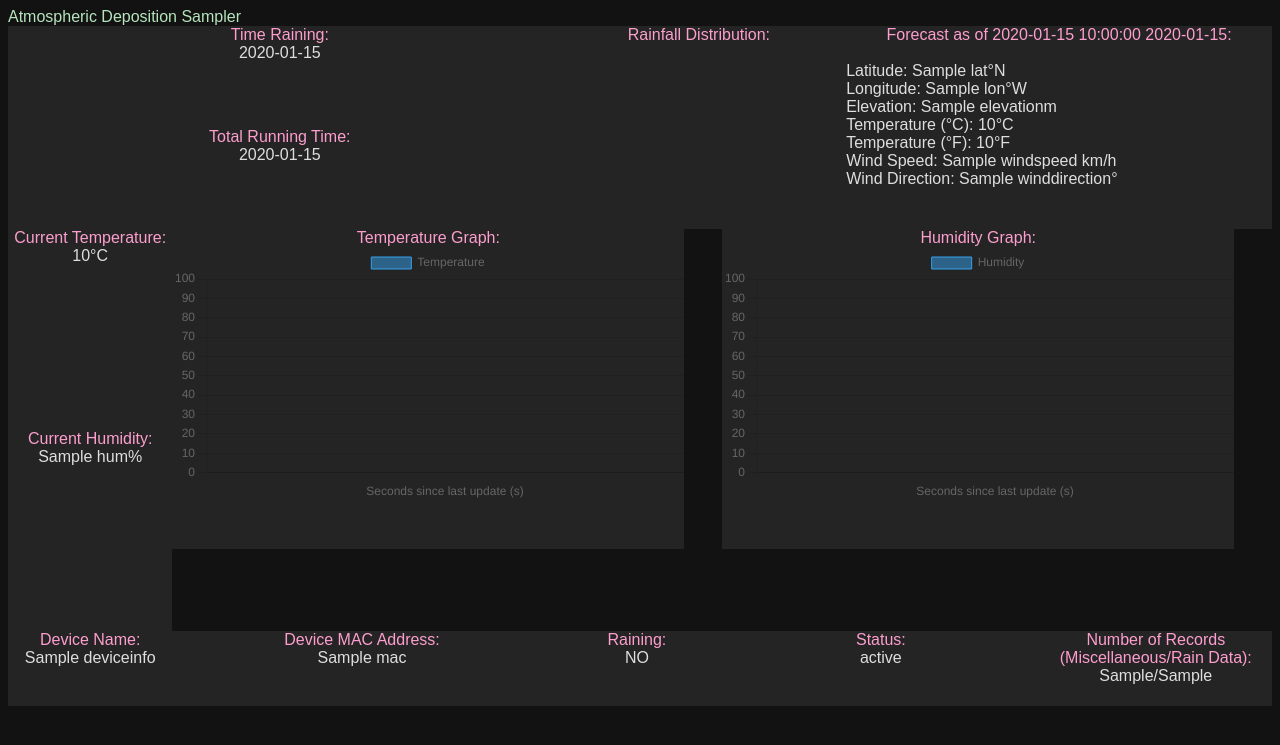
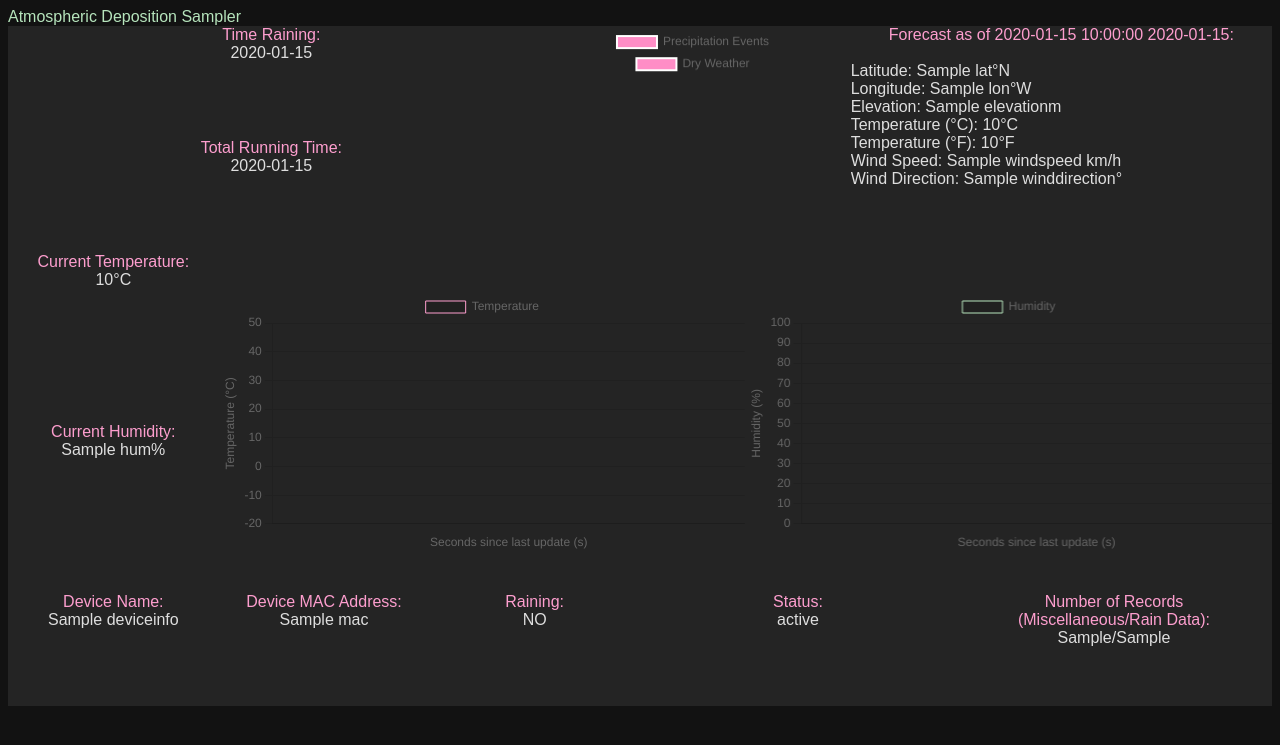
Before and after one commit to uyechi23/ADSDashboard, a Flask app: template templates/dashboard.html in a window 1280 px wide. Shown: the top 745 px of the page. Run offline with Flask 2, Linux system fonts and the light colour scheme; the template is opened without the code that fills it: most values are stand-ins (such as "Sample title", 1, 10 or a date in 2020); some libraries are stand-ins or nearby versions; some web fonts are replaced.

Commit message:
Completed Chart.js graphs

```diff
--- a/app.py
+++ b/app.py
@@ -43,8 +43,8 @@
 
     # calculate the time difference and parse into string
     runtime = newest-oldest
-    totalseconds = runtime.total_seconds()
-    days, remainder = divmod(totalseconds, 86400)
+    runtime = runtime.total_seconds()
+    days, remainder = divmod(runtime, 86400)
     hours, remainder = divmod(remainder, 3600)
     minutes, seconds = divmod(remainder, 60)
     runtime_string = f'{int(days)}d {int(hours):02}h {int(minutes):02}m {seconds:.3}s'
@@ -66,6 +66,9 @@
         'runtime':runtime_string,
         'raintime':raintime_string
     }
+
+    # percentage rain data
+    raintimedist = [raintime/runtime, (runtime-raintime)/runtime]
 
     # query device info
     query = f'\
@@ -109,8 +112,7 @@
     times = [datetime.strptime(item, "%Y-%m-%d %H:%M:%S.%f") for item in times] # parse string to datetime
     last_timestamp = times[0] # save the most recent timestamp
     times = [(last_timestamp - item) for item in times] # calculate timedelta from latest timestamp
-    times = [round(-1*item.total_seconds(), 2) for item in times] # convert to total seconds from latest timestamp
-    print(times)
+    times = [round(-1*item.total_seconds()) for item in times] # convert to total seconds from latest timestamp
 
     # flip lists to display properly on Jinja template
     times.reverse()
@@ -150,7 +152,8 @@
                            deviceinfo=deviceinfo,
                            times=times,
                            humidityvalues=humidityvalues,
-                           temperaturevalues=temperaturevalues)
+                           temperaturevalues=temperaturevalues,
+                           raintimedist=raintimedist)
 
 """
     inputmiscdata - Input data to database with Flask URL Parameters (miscellaneous data)
--- a/static/css/main.css
+++ b/static/css/main.css
@@ -27,6 +27,7 @@
     --spacing-large: calc(var(--spacing-base)*3.0);
     --spacing-medium: calc(var(--spacing-base)*2.0);
     --spacing-small: calc(var(--spacing-base)*1.0);
+    --spacing-xsmall: calc(var(--spacing-base)*0.5);
 }
 
 /* body styles */
@@ -54,7 +55,7 @@
     font-size: var(--font-medium);
     padding: 0 var(--spacing-medium);
     text-align: center;
-    margin: var(--spacing-medium) 0;
+    margin: var(--spacing-small) 0;
 }
 
 /* forecast text styles */
@@ -84,14 +85,8 @@
 /* grid layout */
 .grid-container {
     display: grid;
-    grid-template-areas:
-        "raintime raintime raintime timegraph timegraph forecast forecast"
-        "runtime runtime runtime timegraph timegraph forecast forecast"
-        "currtemp tempgraph tempgraph tempgraph humgraph humgraph humgraph"
-        "currtemp tempgraph tempgraph tempgraph humgraph humgraph humgraph"
-        "currhum tempgraph tempgraph tempgraph humgraph humgraph humgraph"
-        "currhum tempgraph tempgraph tempgraph humgraph humgraph humgraph"
-        "devicename devicemac devicemac raining status status recordnum";
+    grid-template-rows: repeat(12, 1fr);
+    grid-template-columns: repeat(12, 1fr);
     gap: var(--spacing-small);
     padding: var(--spacing-medium);
     height: 85vh;
@@ -101,31 +96,33 @@
 .grid-item {
     background-color: #242424;
     border-radius: var(--spacing-medium);
-    padding-top: var(--spacing-base);
     padding: var(--spacing-small);
     overflow: hidden;
     font-size: var(--font-small);
 }
 
 /* grid area definitions */
-.grid-raintime {grid-area: raintime;}
-.grid-runtime {grid-area: runtime;}
-.grid-timegraph {grid-area: timegraph;}
-.grid-forecast {grid-area: forecast;}
-.grid-tempgraph {grid-area: tempgraph; width: 40vw; height: 40vh;}
-.grid-humgraph {grid-area: humgraph; width: 40vw; height: 40vh;}
-.grid-currtemp {grid-area: currtemp;}
-.grid-currhum {grid-area: currhum;}
-.grid-devicemac {grid-area: devicemac;}
-.grid-devicename {grid-area: devicename;}
-.grid-raining {grid-area: raining;}
-.grid-status {grid-area: status;}
-.grid-recordnum {grid-area: recordnum;}
+.grid-raintime { grid-area: 1 / 1 / 3 / 6 ; }
+.grid-runtime { grid-area: 3 / 1 / 5 / 6 ; }
+.grid-timegraph { grid-area: 1 / 6 / 5 / 9 ; }
+.grid-forecast { grid-area: 1 / 9 / 5 / 13 ; }
+.grid-currtemp { grid-area: 5 / 1 / 8 / 3; }
+.grid-currhum { grid-area: 8 / 1 / 11 / 3; }
+.grid-tempgraph { grid-area: 5 / 3 / 11 / 8; }
+.grid-humgraph { grid-area: 5 / 8 / 11 / 13; }
+.grid-devicename { grid-area: 11 / 1 / 13 / 3; }
+.grid-devicemac { grid-area: 11 / 3 / 13 / 5; }
+.grid-raining { grid-area: 11 / 5 / 13 / 7; }
+.grid-status { grid-area: 11 / 7 / 13 / 10; }
+.grid-recordnum { grid-area: 11 / 10 / 13 / 13; }
 
 /* graph style definitions */
 .chart-container {
+    display: flex; /* Use Flexbox layout */
+    align-items: center; /* Vertically align items */
+    justify-content: center; /* Horizontally align items */
     width: 100%;
-    height: 100%;
+    height: 100%
 }
 
 canvas {
--- a/templates/base.html
+++ b/templates/base.html
@@ -30,7 +30,8 @@
                 <div class="timer">{{timers['runtime']}}</div>
             </div>
             <div class="grid-item grid-timegraph" style="text-align:center">
-                <div class="box-header">Rainfall Distribution:</div>
+                {% block raintimedist %}
+                {% endblock %}
             </div>
             <div class="grid-item grid-forecast">
                 <div class="box-header">Forecast as of {{forecast_data['time']}} {{forecast_data['timezone']}}:</div><br>
@@ -51,12 +52,10 @@
                 <div class="temphumreading">{{deviceinfo['hum']}}%</div>
             </div>
             <div class="grid-item grid-tempgraph" style="text-align:center">
-                <div class="box-header">Temperature Graph:</div>
                 {% block tempgraph %}
                 {% endblock %}
             </div>
             <div class="grid-item grid-humgraph" style="text-align:center">
-                <div class="box-header">Humidity Graph:</div>
                 {% block humgraph %}
                 {% endblock %}
             </div>
--- a/templates/dashboard.html
+++ b/templates/dashboard.html
@@ -6,6 +6,40 @@
     integrity="sha512-v3ygConQmvH0QehvQa6gSvTE2VdBZ6wkLOlmK7Mcy2mZ0ZF9saNbbk19QeaoTHdWIEiTlWmrwAL4hS8ElnGFbA=="
     crossorigin="anonymous"
     referrerpolicy="no-referrer">
+</script>
+{% endblock %}
+
+{% block raintimedist %}
+<div class="chart-container">
+    <canvas id="raintimedistChart"></canvas>
+</div>
+
+<script src="https://cdn.jsdelivr.net/npm/chart.js"></script>
+
+<script>
+    const raintimedistctx = document.getElementById("raintimedistChart");
+
+    new Chart(raintimedistctx, {
+        type: "doughnut",
+        data : {
+            labels: ["Precipitation Events", "Dry Weather"],
+            datasets: [
+                {
+                    label: "Test",
+                    data: {{ raintimedist | safe }},
+                    backgroundColor: [
+                        "#FF8DC6",
+                        "#A9DDB1"
+                    ]
+                }
+            ]
+        },
+        options: {
+            rotation: -90,
+            circumference: 180,
+            cutout: 80
+        }
+    })
 </script>
 {% endblock %}
 
@@ -28,8 +62,12 @@
                     label: "Humidity",
                     data: {{ humidityvalues | safe }},
                     borderWidth: 1,
-                },
-            ],
+                    pointBackgroundColor: "#DEF8DB",
+                    pointBorderColor: "#A9DDB1",
+                    borderColor: "#B6E4BC",
+                    tension: 0.3
+                }
+            ]
         },
         options: {
             scales: {
@@ -47,10 +85,14 @@
                     suggestedMax: 100,
                     ticks: {
                         stepSize: 5
+                    },
+                    title: {
+                        display: true,
+                        text: "Humidity (%)"
                     }
-                },
-            },
-        },
+                }
+            }
+        }
     });
 </script>
 {% endblock %}
@@ -74,8 +116,12 @@
                     label: "Temperature",
                     data: {{ temperaturevalues | safe }},
                     borderWidth: 1,
-                },
-            ],
+                    pointBackgroundColor: "#FFB3D9",
+                    pointBorderColor: "#FF8DC6",
+                    borderColor: "#FD9ECE",
+                    tension: 0.3
+                }
+            ]
         },
         options: {
             scales: {
@@ -88,15 +134,18 @@
                 },
                 y: {
                     display: true,
-                    beginAtZero: true,
-                    suggestedMin: 0,
-                    suggestedMax: 100,
+                    suggestedMin: -20,
+                    suggestedMax: 50,
                     ticks: {
-                        stepSize: 5
+                        stepSize: 5,
+                    },
+                    title: {
+                        display: true,
+                        text: "Temperature (\xB0C)"
                     }
-                },
-            },
-        },
+                }
+            }
+        }
     });
 </script>
 {% endblock %}
```
